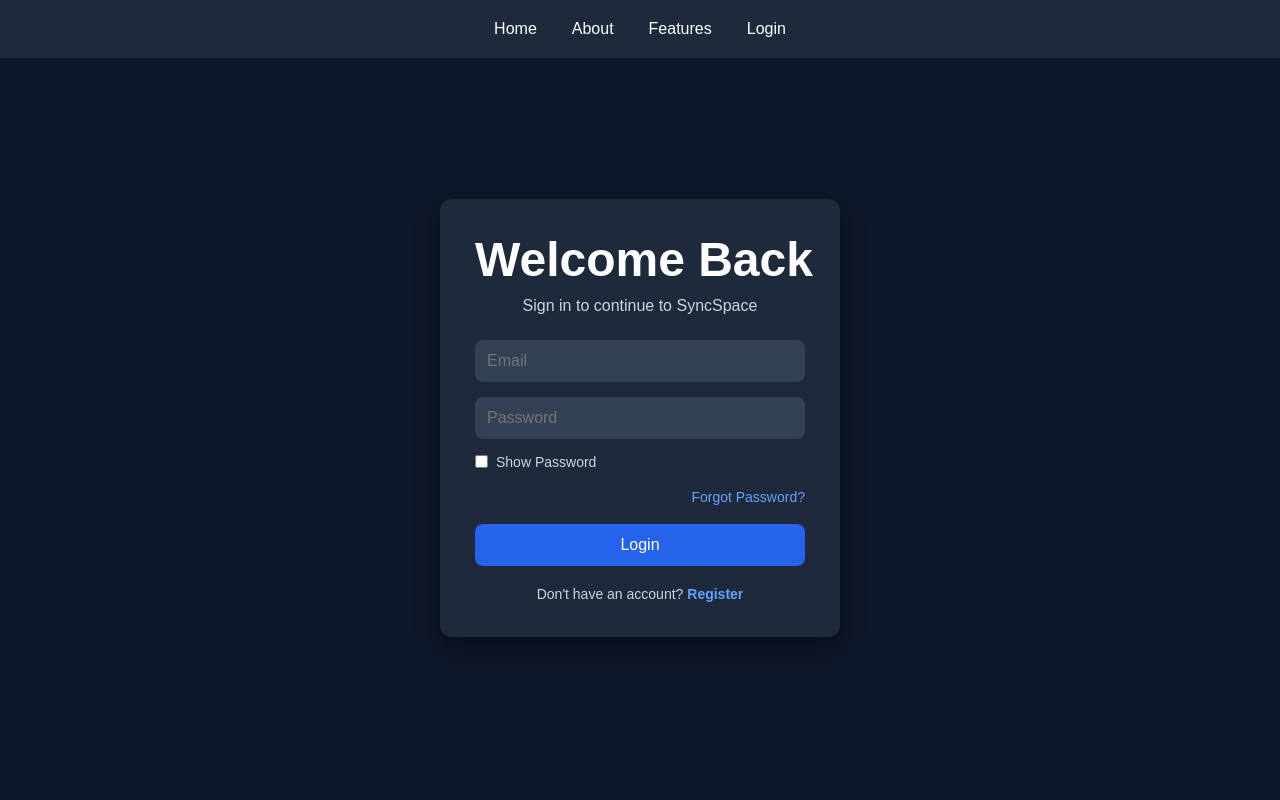
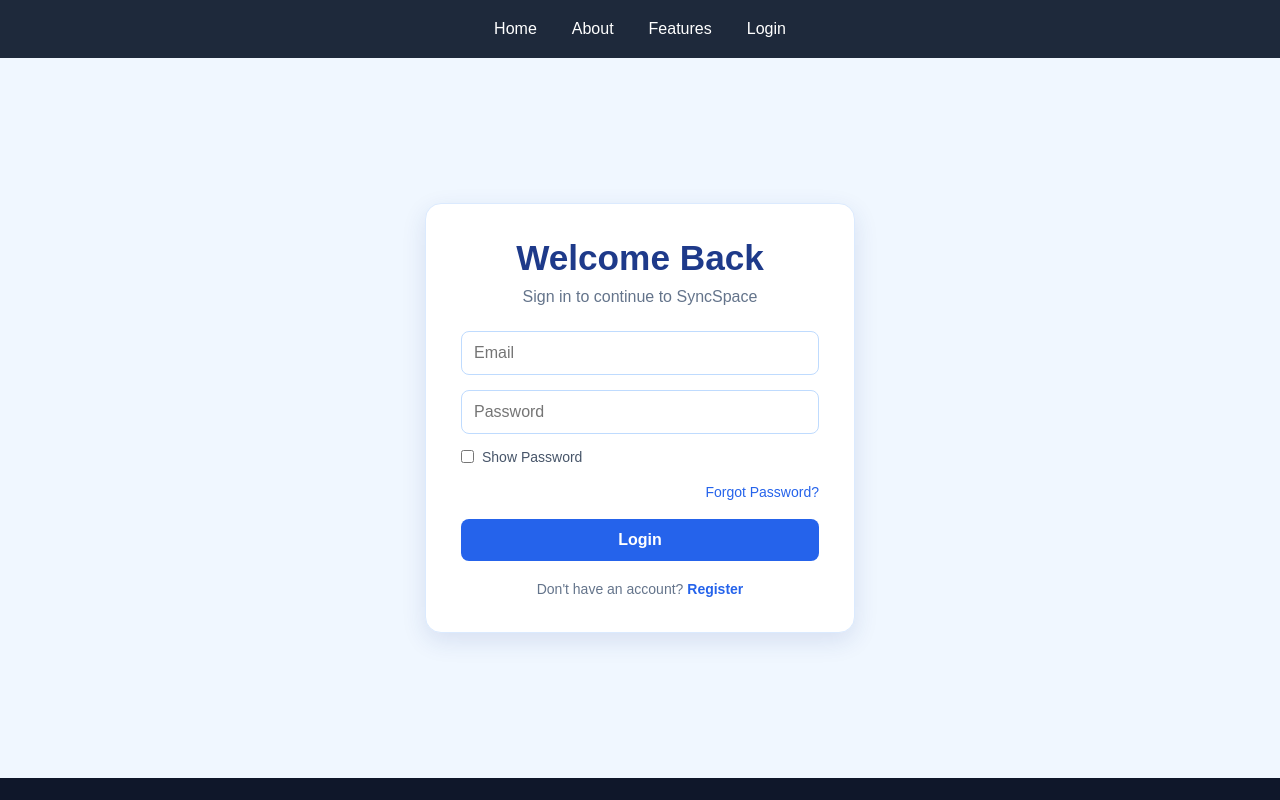
Before and after one commit to chandancoder-dev/syncspace-team14, a React (Vite) app in the folder client/: page /login in a window 1280 px wide. Built offline with nearby package versions, Linux system fonts and the light colour scheme.

Commit message:
Update Login.jsx

```diff
--- a/client/src/components/Login.jsx
+++ b/client/src/components/Login.jsx
@@ -32,38 +32,37 @@ function Login() {
             alert("Login Successful! (Backend will be connected later)");
         }
     };
-
     const styles = {
     container: {
         display: "flex",
         justifyContent: "center",
         alignItems: "center",
         minHeight: "90vh",
-            backgroundColor: "#0f172a",
+        backgroundColor: "#F0F7FF",
         padding: "20px",
     },
 
     card: {
         width: "100%",
-            maxWidth: "400px",
-            backgroundColor: "#1e293b",
+        maxWidth: "430px",
+        backgroundColor: "#FFFFFF",
         padding: "35px",
-            borderRadius: "12px",
+        borderRadius: "16px",
+        border: "1px solid #DBEAFE",
         textAlign: "center",
-            boxShadow: "0 10px 25px rgba(0,0,0,0.4)",
+        boxShadow: "0 8px 24px rgba(30, 58, 138, 0.12)",
     },
 
     heading: {
-            color: "#ffffff",
-            fontSize: "3rem",
+        color: "#1E3A8A",
+        fontSize: "2.2rem",
         fontWeight: "700",
         marginBottom: "10px",
         lineHeight: "1.1",
-            whiteSpace: "nowrap",
     },
 
     subtitle: {
-            color: "#cbd5e1",
+        color: "#64748B",
         marginBottom: "25px",
         fontSize: "16px",
     },
@@ -72,16 +71,17 @@ function Login() {
         width: "100%",
         padding: "12px",
         marginBottom: "15px",
-            border: "none",
+        border: "1px solid #BFDBFE",
         borderRadius: "8px",
-            backgroundColor: "#334155",
-            color: "#ffffff",
+        backgroundColor: "#FFFFFF",
+        color: "#475569",
         fontSize: "16px",
+        outline: "none",
         boxSizing: "border-box",
     },
 
     error: {
-            color: "#ff4d4f",
+        color: "#EF4444",
         fontSize: "14px",
         textAlign: "left",
         marginTop: "-8px",
@@ -93,13 +93,14 @@ function Login() {
         alignItems: "center",
         gap: "8px",
         marginBottom: "18px",
-            color: "#cbd5e1",
+        color: "#475569",
         fontSize: "14px",
     },
 
     checkbox: {
         width: "auto",
         margin: 0,
+        accentColor: "#2563EB",
     },
 
     forgotPassword: {
@@ -108,30 +109,33 @@ function Login() {
     },
 
     link: {
-            color: "#60a5fa",
+        color: "#2563EB",
         textDecoration: "none",
         fontSize: "14px",
+        fontWeight: "500",
     },
 
     button: {
         width: "100%",
         padding: "12px",
-            backgroundColor: "#2563eb",
-            color: "#ffffff",
+        backgroundColor: "#2563EB",
+        color: "#FFFFFF",
         border: "none",
         borderRadius: "8px",
         fontSize: "16px",
+        fontWeight: "600",
         cursor: "pointer",
+        transition: "0.3s ease",
     },
 
     register: {
         marginTop: "20px",
-            color: "#cbd5e1",
+        color: "#64748B",
         fontSize: "14px",
     },
 
     registerLink: {
-            color: "#60a5fa",
+        color: "#2563EB",
         textDecoration: "none",
         fontWeight: "600",
     },
```
Lines whose indentation alone changed are shown as unchanged.
